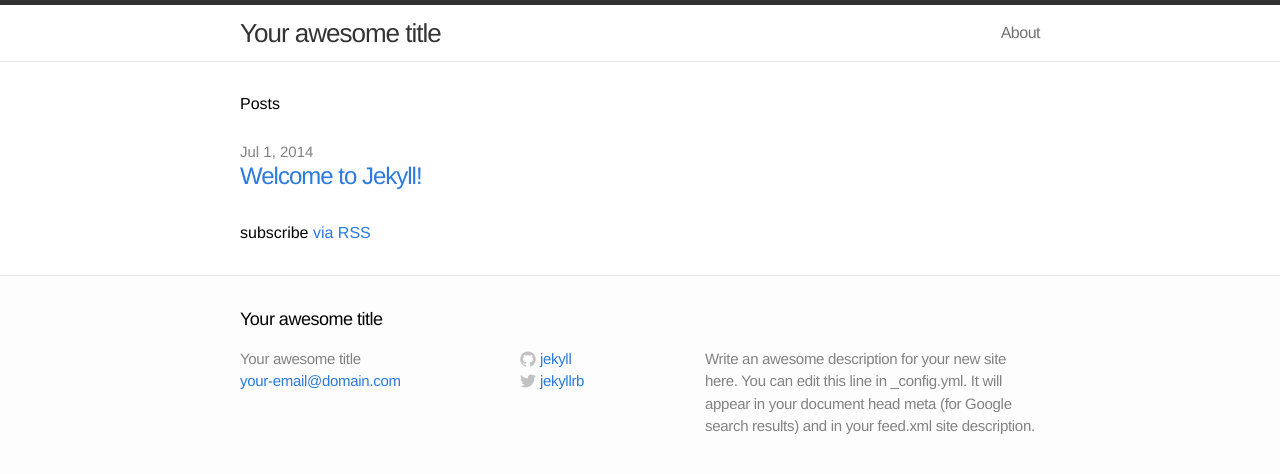
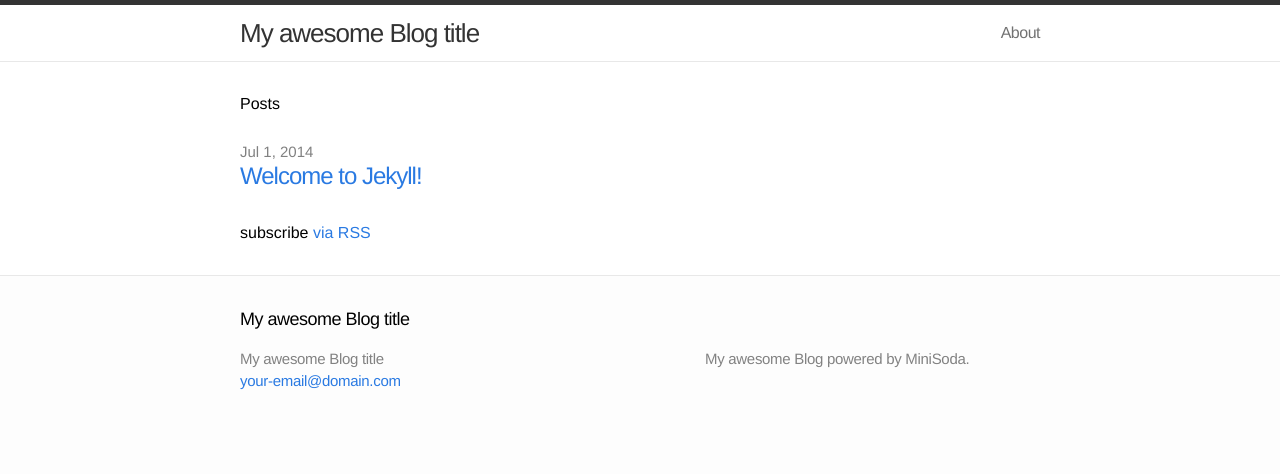
Before and after one commit to DarrylDias/MiniSoda, a Jekyll site: the page built from index.html, in a window 1280 px wide. Shown: the top 474 px of the page. Built offline with Jekyll 4.4.1, drawn with Linux system fonts in a browser that asks for light colours.

Commit message:
Adding standard options

```diff
--- a/_config.yml
+++ b/_config.yml
@@ -1,12 +1,29 @@
 # Site settings
-title: Your awesome title
+title: My awesome Blog title
 email: your-email@domain.com
-description: "Write an awesome description for your new site here. You can edit this line in _config.yml. It will appear in your document head meta (for Google search results) and in your feed.xml site description."
+description: "My awesome Blog powered by MiniSoda."
 baseurl: ""
 url: "http://yourdomain.com"
-twitter_username: jekyllrb
-github_username:  jekyll
 
 # Build settings
 markdown: kramdown
-permalink: pretty
+kramdown:
+  input: GFM
+permalink: :title
+
+# Syntax highlighting code.
+highlight: true
+
+sass:
+   sass_dir: sass
+   style: :compressed
+
+# Preview server settings.
+host: 127.0.0.1
+port: 5000
+
+# Social networks.
+github:
+bitbucket:
+google:
+twitter:
```
